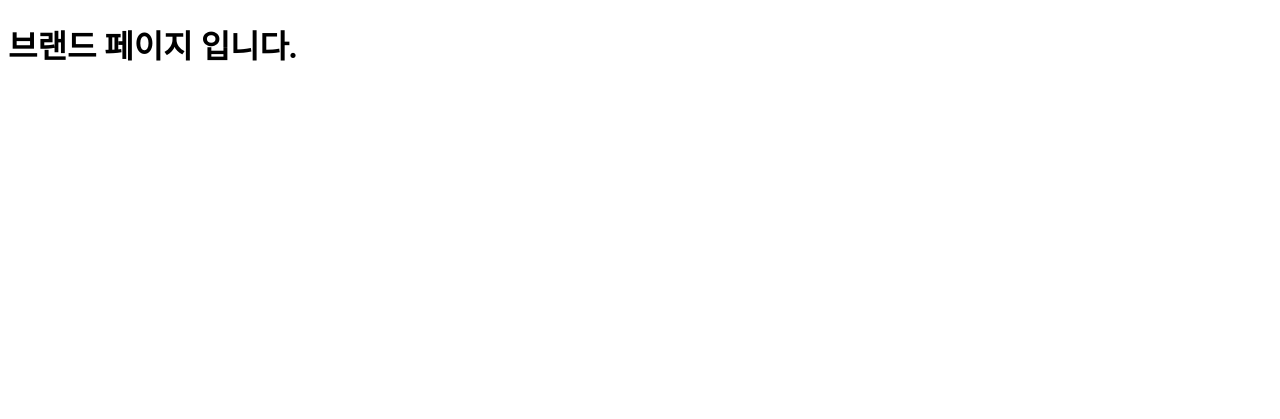
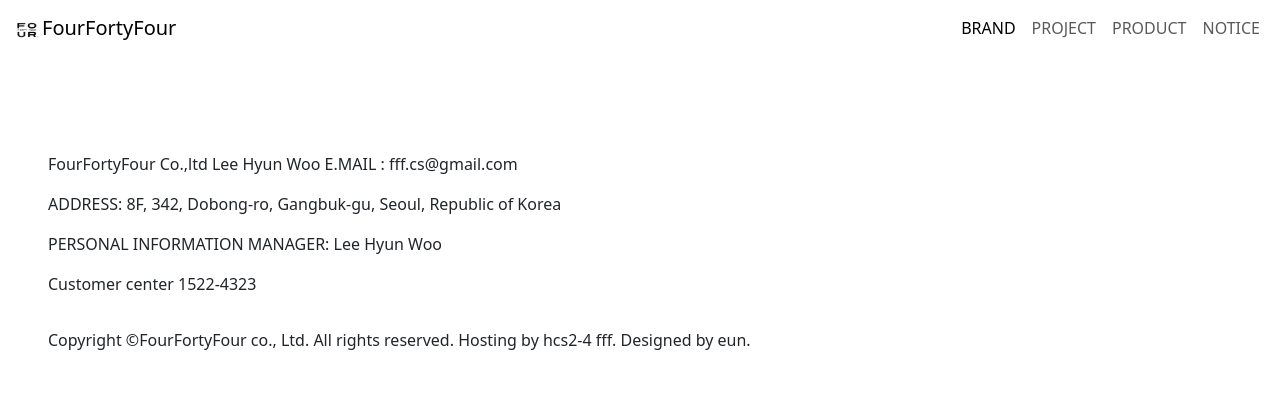
Before and after one commit to hobyyy/noonaProject_fff, a plain HTML site: page brand/index.html in a window 1280 px wide. Drawn offline with nearby package versions, Linux system fonts and the light colour scheme.

Commit message:
📝 HTML - add nav&footer

```diff
--- a/brand/index.html
+++ b/brand/index.html
@@ -3,9 +3,86 @@
   <head>
     <meta charset="UTF-8" />
     <meta name="viewport" content="width=device-width, initial-scale=1.0" />
-    <title>BRAND</title>
+    <title>BRAND 브랜드페이지</title>
+    <!-- Bootstrap-CDN -->
+    <link
+    href="https://cdn.jsdelivr.net/npm/bootstrap@5.3.3/dist/css/bootstrap.min.css"
+    rel="stylesheet"
+    integrity="sha384-QWTKZyjpPEjISv5WaRU9OFeRpok6YctnYmDr5pNlyT2bRjXh0JMhjY6hW+ALEwIH"
+    crossorigin="anonymous" />
+    <!-- CSS -->
+    <link rel="stylesheet" href="./style.css">
   </head>
   <body>
-    <h1>브랜드 페이지 입니다.</h1>
+    <nav class="navbar navbar-expand-lg">
+      <div class="container-fluid">
+        <a class="navbar-brand" href="http://127.0.0.1:5500/noonaProject_fff/index.html">
+          <img
+            src="http://127.0.0.1:5500/src/image/fff_logo_2.png"
+            alt="FFF"
+            width="30"
+            height="24"
+          />FourFortyFour
+        </a>
+        <button
+          class="navbar-toggler"
+          type="button"
+          data-bs-toggle="collapse"
+          data-bs-target="#navbarSupportedContent"
+          aria-controls="navbarSupportedContent"
+          aria-expanded="false"
+          aria-label="Toggle navigation"
+        >
+          <span class="navbar-toggler-icon"></span>
+        </button>
+        <div
+          class="collapse navbar-collapse justify-content-end"
+          id="navbarSupportedContent"
+        >
+          <ul class="navbar-nav mb-2 mb-lg-0">
+            <li class="nav-item highlighter">
+              <a
+                class="nav-link active"
+                aria-current="page"
+                href="http://127.0.0.1:5500/brand/index.html"
+                >BRAND</a
+              >
+            </li>
+            <li class="nav-item highlighter">
+              <a class="nav-link" href="./project/index.html">PROJECT</a>
+            </li>
+            <li class="nav-item highlighter">
+              <a class="nav-link" href="./product/index.html">PRODUCT</a>
+            </li>
+            <li class="nav-item highlighter">
+              <a class="nav-link" href="./notice/index.html">NOTICE</a>
+            </li>
+          </ul>
+        </div>
+      </div>
+    </nav>
+
+
+
+    <footer class="mt-5 p-5">
+      <div class="first-line pb-3">
+        <p>FourFortyFour Co.,ltd Lee Hyun Woo E.MAIL : fff.cs@gmail.com</p>
+        <p>ADDRESS: 8F, 342, Dobong-ro, Gangbuk-gu, Seoul, Republic of Korea</p>
+        <p>PERSONAL INFORMATION MANAGER: Lee Hyun Woo</p>
+        <p>Customer center 1522-4323</p>
+      </div>
+      <div class="second-line">
+        <p>Copyright ©FourFortyFour co., Ltd. All rights reserved. Hosting by hcs2-4 fff. Designed by eun.</p>
+      </div>
+    </footer>
+    <!-- Bootstrap-JS -->
+    <script
+    src="https://cdn.jsdelivr.net/npm/@popperjs/core@2.11.8/dist/umd/popper.min.js"
+    integrity="sha384-I7E8VVD/ismYTF4hNIPjVp/Zjvgyol6VFvRkX/vR+Vc4jQkC+hVqc2pM8ODewa9r"
+    crossorigin="anonymous"></script>
+    <script
+    src="https://cdn.jsdelivr.net/npm/bootstrap@5.3.3/dist/js/bootstrap.min.js"
+    integrity="sha384-0pUGZvbkm6XF6gxjEnlmuGrJXVbNuzT9qBBavbLwCsOGabYfZo0T0to5eqruptLy"
+    crossorigin="anonymous"></script>
   </body>
 </html>
```
